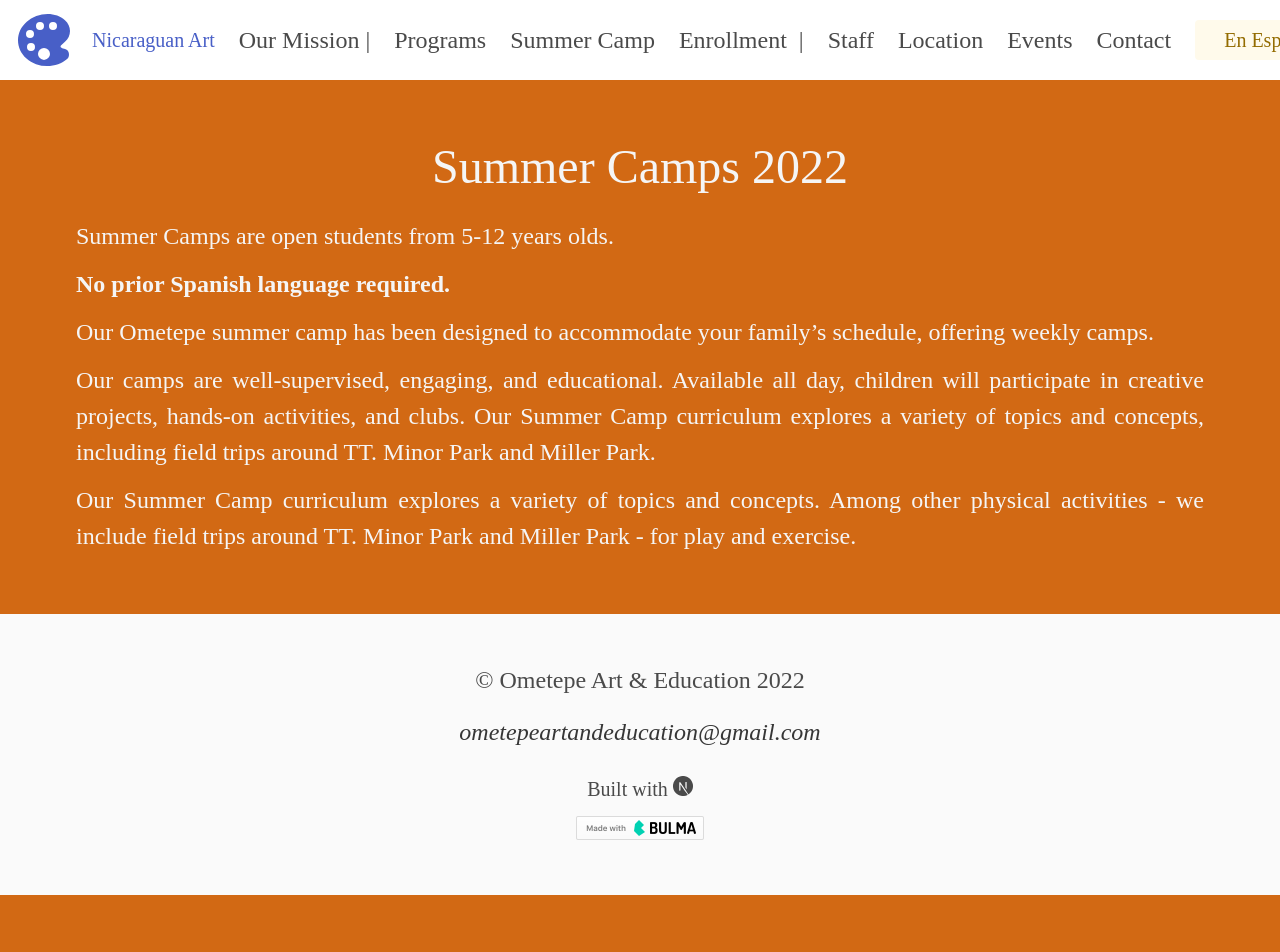
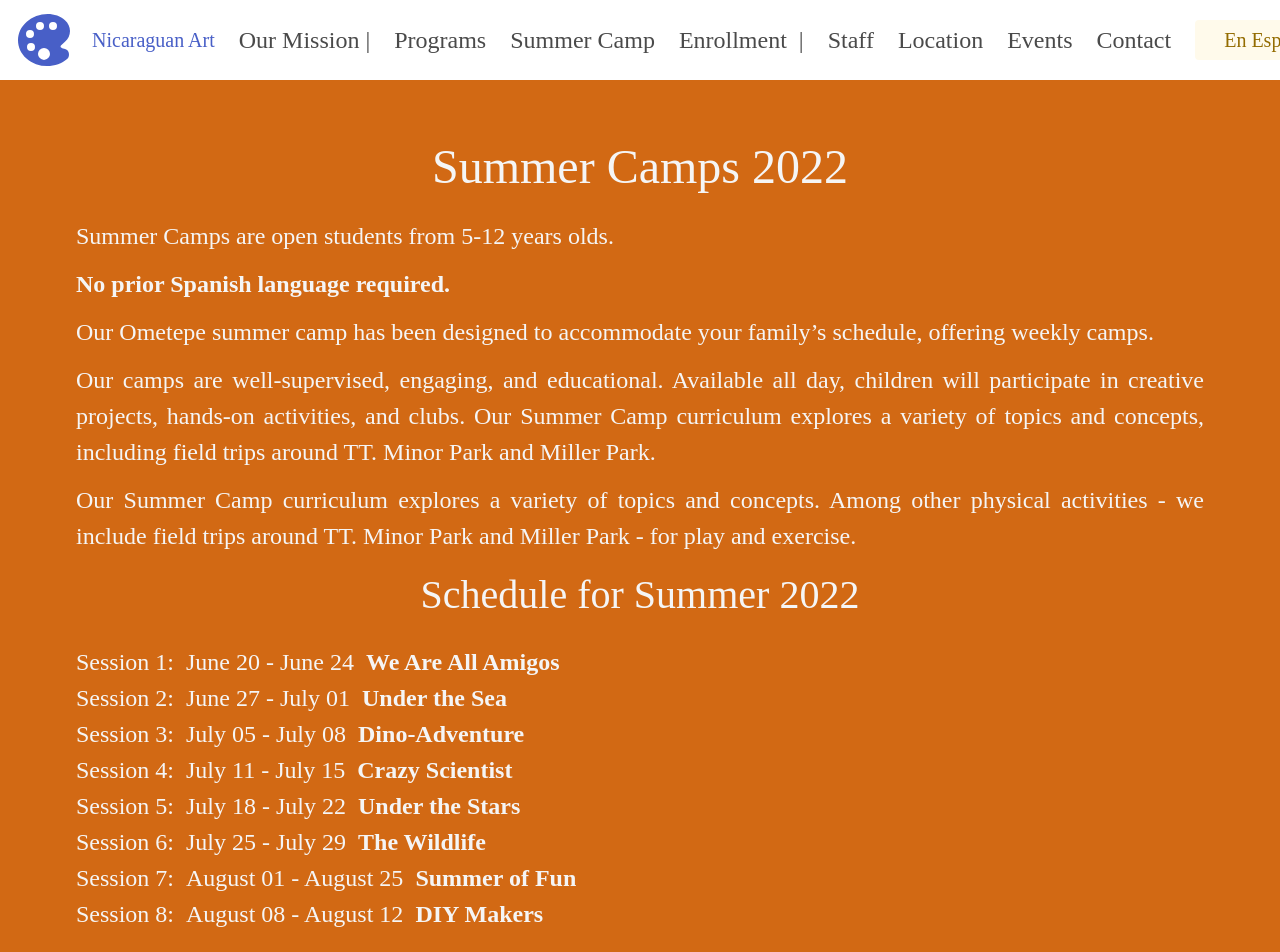
Before and after one commit to papadavis47/ometepe-art-and-education, a Next.js app: page /info/summer-camp in a window 1280 px wide. Shown: the top 952 px of the page. Before the commit the page ends 895 px from the top, so only its background shows below. Built offline with nearby package versions, Linux system fonts and the light colour scheme; a web font is replaced by a local one.

Commit message:
Add dates and schedule to camp page

```diff
--- a/pages/info/summer-camp.js
+++ b/pages/info/summer-camp.js
@@ -5,7 +5,7 @@ const Camp = () => {
     <div className='has-text-light has-text-weight-light'>
       <Head>
         <title>Summer Camps 2022</title>
-        <meta name='description' content='Website for Ometepe Art and Education' />
+        <meta name='description' content='Ometepe Art and Education' />
         <link rel='icon' href='/favicon.ico' />
       </Head>
       <h1 className='is-size-1 is-size-3-mobile  title mt-6 has-text-light has-text-weight-light has-text-centered'>
@@ -32,6 +32,62 @@ const Camp = () => {
         activities - we include field trips around TT. Minor Park and Miller Park - for play and
         exercise.
       </p>
+      <section className='block has-text-light has-text-weight-light mt-4 '>
+        <h2 className='subtitle is-size-2 has-text-weight-light has-text-light has-text-centered'>
+          {" "}
+          Schedule for Summer 2022
+        </h2>
+        <ul>
+          <li className='is-size-4'>
+            <p>
+              Session 1: &nbsp;June 20 - June 24{" "}
+              <span className='has-text-weight-bold'>&nbsp;We Are All Amigos</span>
+            </p>
+          </li>
+          <li className='is-size-4'>
+            <p>
+              Session 2: &nbsp;June 27 - July 01{" "}
+              <span className='has-text-weight-bold'>&nbsp;Under the Sea</span>
+            </p>
+          </li>
+          <li className='is-size-4'>
+            <p>
+              Session 3: &nbsp;July 05 - July 08{" "}
+              <span className='has-text-weight-bold'>&nbsp;Dino-Adventure</span>
+            </p>
+          </li>
+          <li className='is-size-4'>
+            <p>
+              Session 4: &nbsp;July 11 - July 15{" "}
+              <span className='has-text-weight-bold'>&nbsp;Crazy Scientist</span>
+            </p>
+          </li>
+          <li className='is-size-4'>
+            <p>
+              Session 5: &nbsp;July 18 - July 22{" "}
+              <span className='has-text-weight-bold'>&nbsp;Under the Stars</span>
+            </p>
+          </li>
+          <li className='is-size-4'>
+            <p>
+              Session 6: &nbsp;July 25 - July 29{" "}
+              <span className='has-text-weight-bold'>&nbsp;The Wildlife</span>
+            </p>
+          </li>
+          <li className='is-size-4'>
+            <p>
+              Session 7: &nbsp;August 01 - August 25{" "}
+              <span className='has-text-weight-bold'>&nbsp;Summer of Fun</span>
+            </p>
+          </li>
+          <li className='is-size-4'>
+            <p>
+              Session 8: &nbsp;August 08 - August 12{" "}
+              <span className='has-text-weight-bold'>&nbsp;DIY Makers</span>
+            </p>
+          </li>
+        </ul>
+      </section>
     </div>
   );
 };
```
